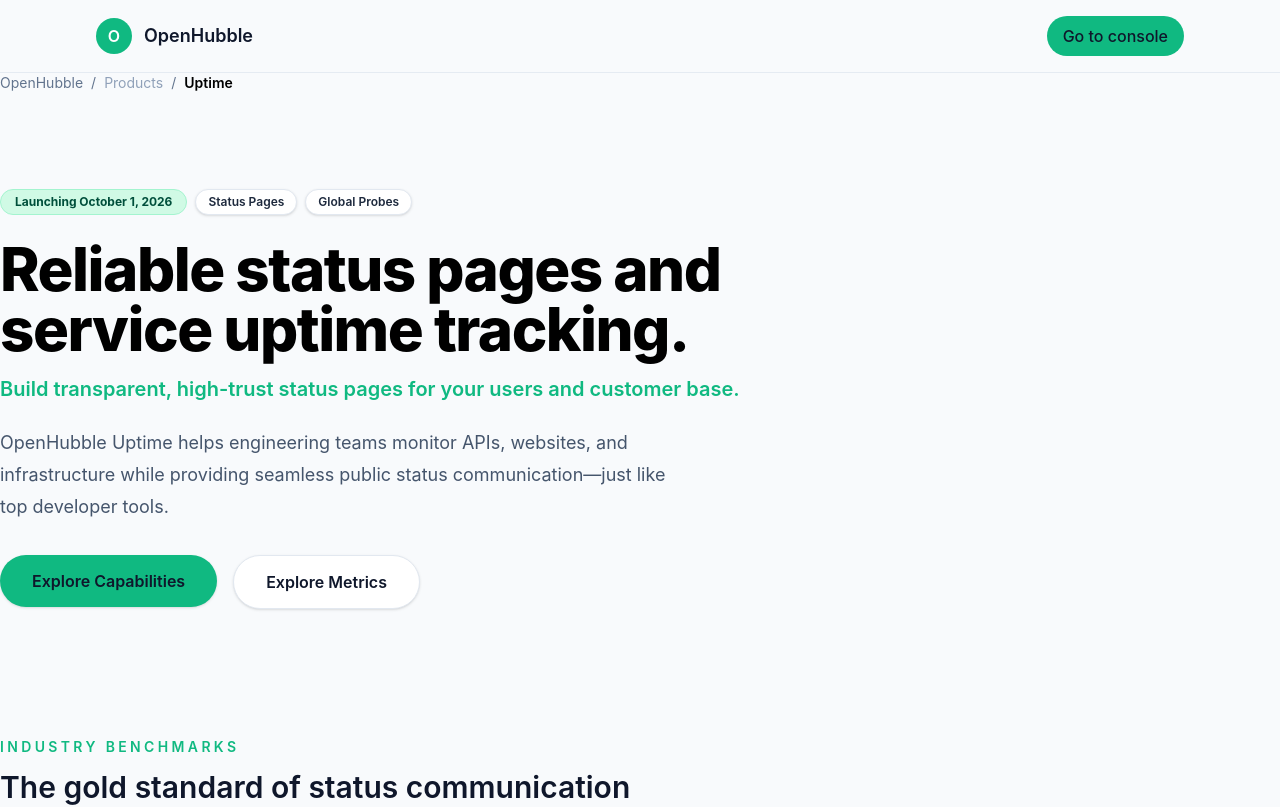
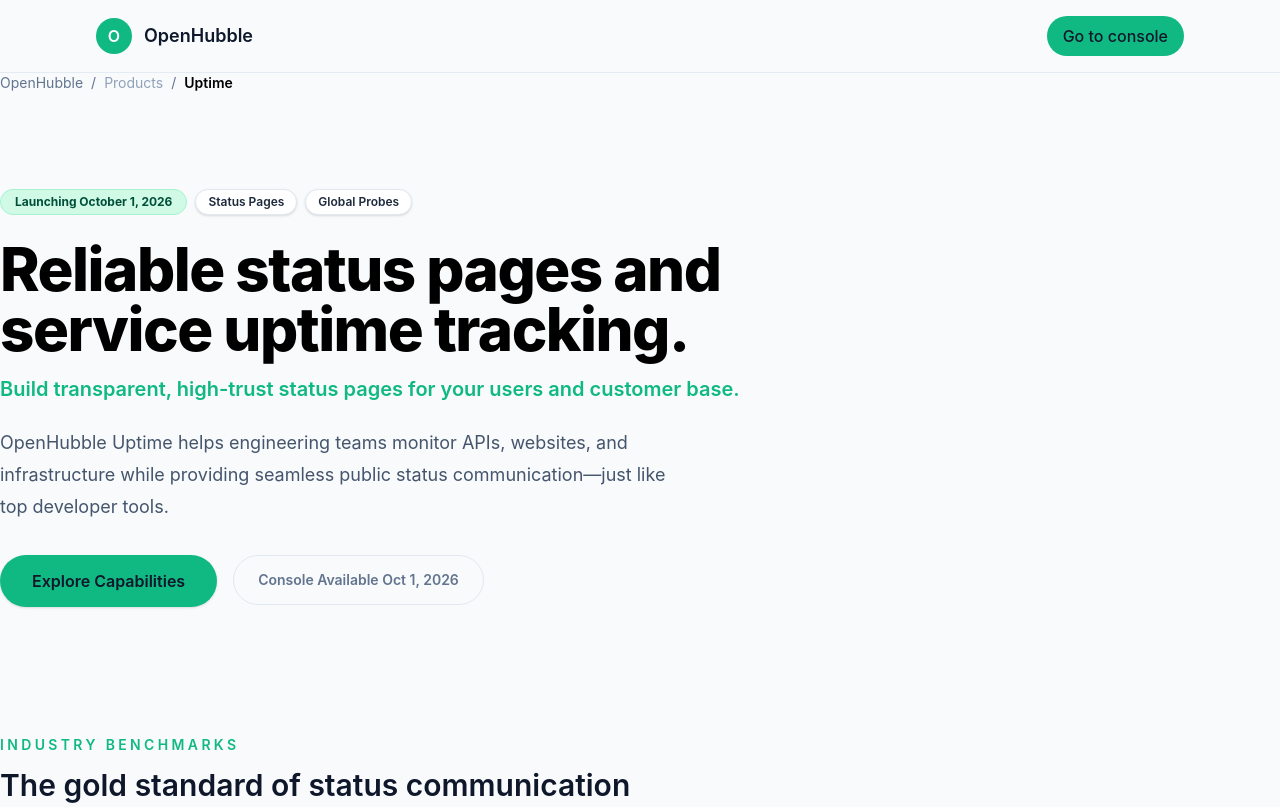
Before and after one commit to BlackIQ/landing, a Next.js app: page /products/uptime in a window 1280 px wide. Shown: the top 807 px of the page. Built offline with nearby package versions, Linux system fonts and the light colour scheme.

Commit message:
Fix the button of comming soon

```diff
--- a/src/app/products/uptime/page.tsx
+++ b/src/app/products/uptime/page.tsx
@@ -94,12 +94,9 @@ export default function UptimePage() {
             >
               Explore Capabilities
             </a>
-            <Link
-              href="/products/metrics"
-              className="rounded-full border border-slate-200 bg-white px-8 py-3.5 text-center font-semibold text-slate-900 transition hover:border-black hover:bg-slate-50 shadow-sm"
-            >
-              Explore Metrics
-            </Link>
+            <span className="inline-flex items-center rounded-full border border-slate-200 bg-slate-50 px-6 py-3.5 text-sm font-semibold text-slate-500 cursor-not-allowed">
+              Console Available Oct 1, 2026
+            </span>
           </div>
         </div>
       </section>
```
